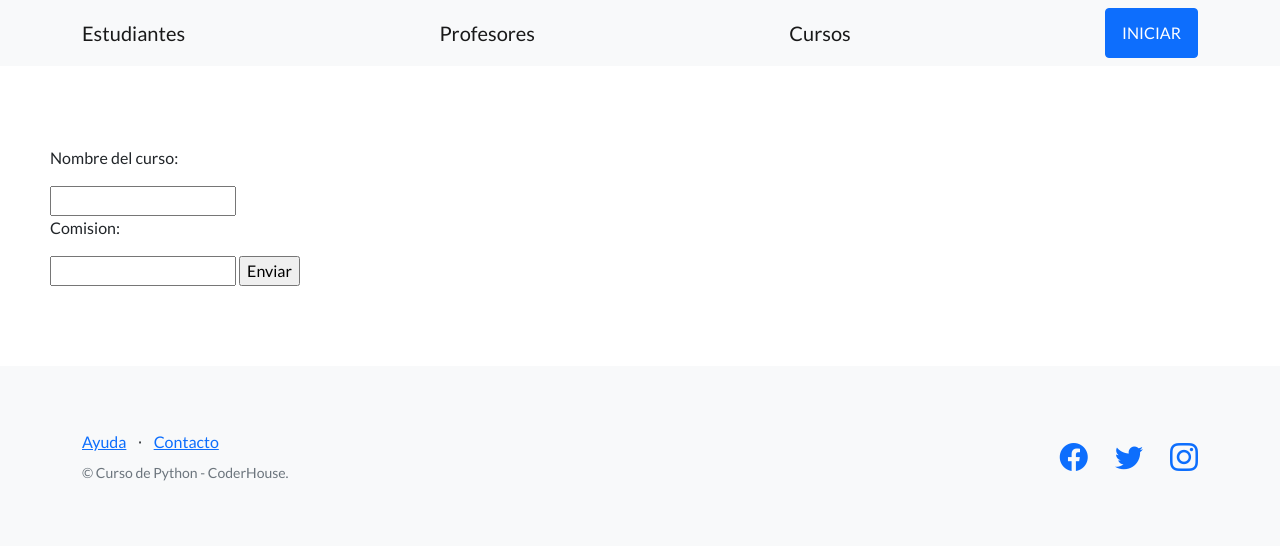
After one commit to pedrorojasg/47635_django, a Django app: page /plataforma/crear-curso/ in a window 1280 px wide. The commit adds this page. Shown: the top 546 px of the page. Run offline with Django 4.2, Linux system fonts and the light colour scheme; some libraries are stand-ins or nearby versions.

Commit message:
Agregado formulario a mano para curso

```diff
--- /dev/null
+++ b/estudiantes/templates/estudiantes/formulario_curso.html
@@ -0,0 +1,14 @@
+{% extends "estudiantes/base.html" %}
+
+{% block subtitulo %}Crear curso{% endblock subtitulo %}
+
+{% block contenido %}
+<form action="{% url 'crear_curso' %}" method="post">
+  {% csrf_token %}
+  <p>Nombre del curso:</p>
+  <input type="text" name="nombre">
+  <p>Comision:</p>
+  <input type="number" name="comision">
+  <input type="submit" value="Enviar">
+</form>
+{% endblock contenido %}
--- a/estudiantes/templates/estudiantes/lista_cursos.html
+++ b/estudiantes/templates/estudiantes/lista_cursos.html
@@ -4,6 +4,8 @@
 
 {% block contenido %}
 <h1>Lista de cursos</h1>
+<a href="{% url 'crear_curso' %}">Añadir curso</a>
+<br><br>
 <ul>
 {% for curso in cursos %}
   <li>{{ curso.nombre }}, {{ curso.comision }}</li>
--- a/estudiantes/urls.py
+++ b/estudiantes/urls.py
@@ -1,10 +1,14 @@
 from django.urls import path
 
-from estudiantes.views import listar_estudiantes, listar_profesores, listar_cursos
+from estudiantes.views import (
+    listar_estudiantes, listar_profesores, listar_cursos,
+    crear_curso
+)
 
 
 urlpatterns = [
     path('alumnos/', listar_estudiantes, name="listar_alumnos"),
     path('profesores/', listar_profesores, name="listar_profesores"),
     path('cursos/', listar_cursos, name="listar_cursos"),
+    path('crear-curso/', crear_curso, name="crear_curso"),
 ]
--- a/estudiantes/views.py
+++ b/estudiantes/views.py
@@ -1,6 +1,7 @@
 from datetime import datetime
 
-from django.shortcuts import render
+from django.shortcuts import render, redirect
+from django.urls import reverse
 from django.http import HttpResponse
 
 from estudiantes.models import Estudiante, Profesor, Curso
@@ -45,3 +46,17 @@ def listar_cursos(request):
         template_name='estudiantes/lista_cursos.html',
         context=contexto,
     )
+
+
+def crear_curso(request):
+    if request.method == "POST":
+        data = request.POST
+        curso = Curso(nombre=data['nombre'], comision=data['comision'])
+        curso.save()
+        url_exitosa = reverse('listar_cursos')
+        return redirect(url_exitosa)
+    else:  # GET
+        return render(
+            request=request,
+            template_name='estudiantes/formulario_curso.html',
+        )
```
Also changed, not shown: db.sqlite3.
